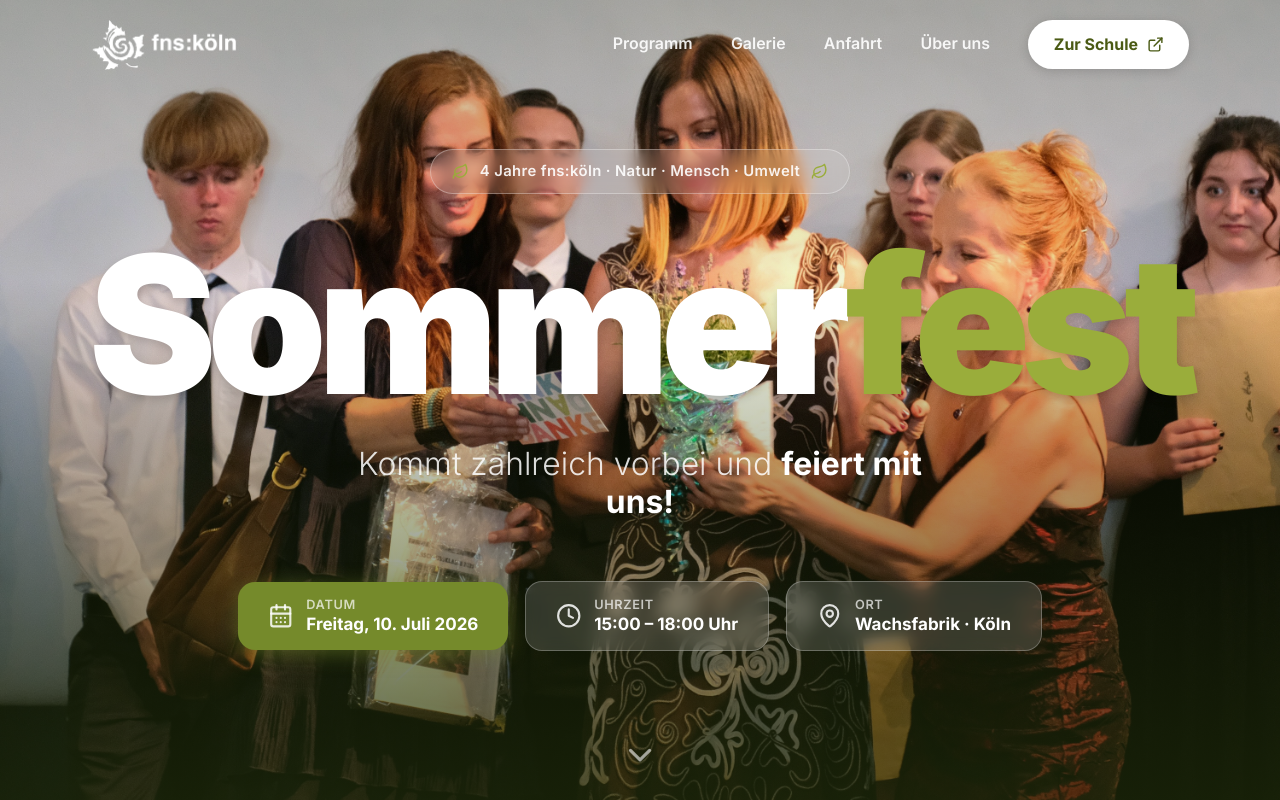
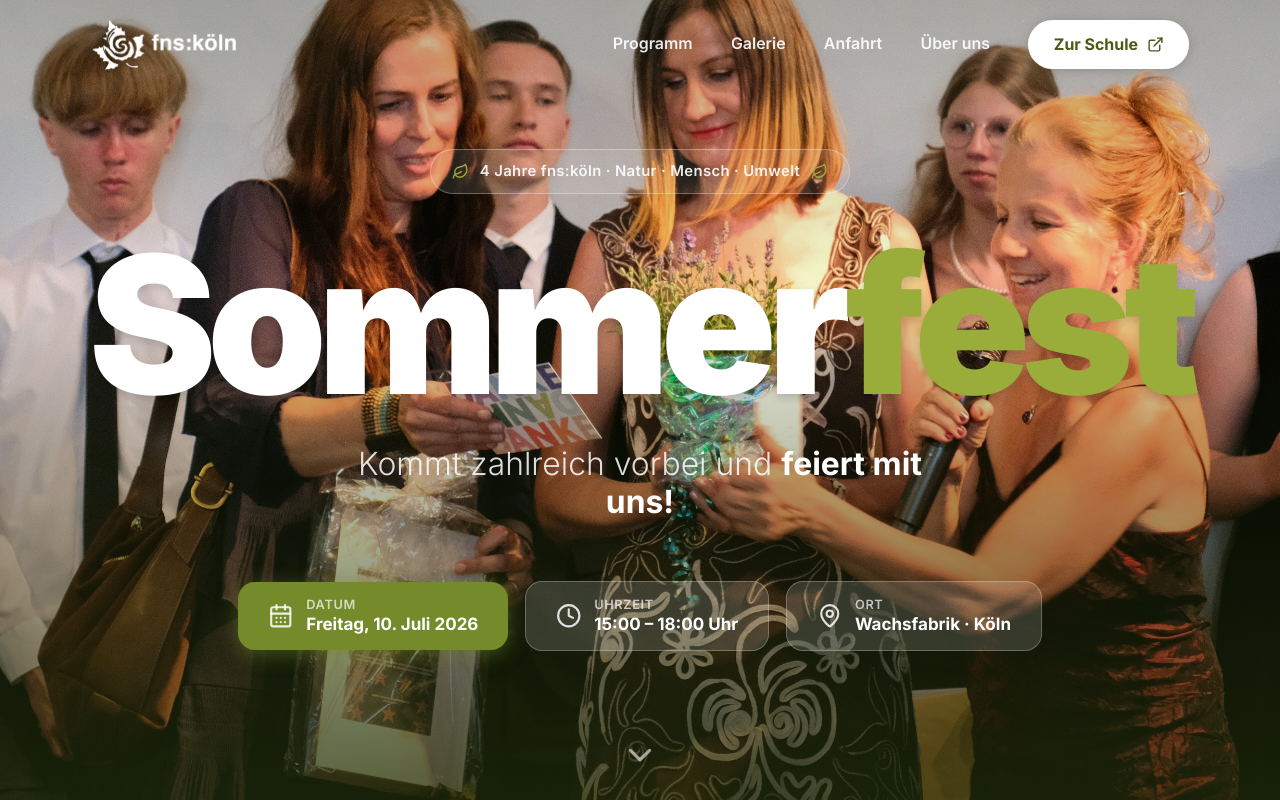
Before and after one commit to Cassiexoxo92/sommerfest-fns-koeln, a Next.js app: page / in a window 1280 px wide. Shown: the top 800 px of the page. Built offline with nearby package versions, Linux system fonts and the light colour scheme.

Commit message:
feat: add scroll-linked parallax to hero (background drift + content fade, respects reduced-motion)

```diff
--- a/src/components/Hero.tsx
+++ b/src/components/Hero.tsx
@@ -2,7 +2,7 @@
 
 import { useRef, useState, useEffect, useCallback } from "react";
 import Image from "next/image";
-import { motion } from "framer-motion";
+import { motion, useScroll, useTransform, useReducedMotion } from "framer-motion";
 import { ChevronDown, MapPin, Clock, CalendarDays, Leaf } from "lucide-react";
 
 export function Hero() {
@@ -44,6 +44,22 @@ export function Hero() {
     return () => { if (el) obs.unobserve(el); };
   }, [isMobile, play, pause]);
 
+  // Scroll-linked parallax: background drifts slower than scroll (depth),
+  // content gently ascends + fades. Disabled for reduced-motion users.
+  const reduce = useReducedMotion();
+  const { scrollYProgress } = useScroll({
+    target: sectionRef,
+    offset: ["start start", "end start"],
+  });
+  const bgYRaw           = useTransform(scrollYProgress, [0, 1], ["0%", "9%"]);
+  const contentYRaw      = useTransform(scrollYProgress, [0, 1], ["0%", "-14%"]);
+  const contentOpacityRaw = useTransform(scrollYProgress, [0, 0.55], [1, 0]);
+
+  const bgY            = reduce ? "0%" : bgYRaw;
+  const bgScale        = reduce ? 1 : 1.22;
+  const contentY       = reduce ? "0%" : contentYRaw;
+  const contentOpacity = reduce ? 1 : contentOpacityRaw;
+
   return (
     <section
       id="hero"
@@ -53,6 +69,8 @@ export function Hero() {
       onMouseLeave={onLeave}
       aria-label="fns:köln Sommerfest 2026"
     >
+      {/* Parallax media layer — image + hover video drift together, slower than scroll */}
+      <motion.div className="absolute inset-0" style={{ y: bgY, scale: bgScale }}>
         <Image src="/images/foto2.jpg" alt="" fill priority quality={85}
           className="object-cover object-center" sizes="100vw" aria-hidden="true" />
 
@@ -61,10 +79,14 @@ export function Hero() {
           style={{ opacity: hovered && videoReady ? 1 : 0 }}
           src="/video/hover-reel.mp4" muted loop playsInline preload="metadata"
           onCanPlay={() => setVideoReady(true)} aria-hidden="true" />
+      </motion.div>
 
       <div className="hero-overlay absolute inset-0" aria-hidden="true" />
 
-      <div className="relative z-10 h-full flex flex-col items-center justify-center text-center px-6">
+      <motion.div
+        style={{ y: contentY, opacity: contentOpacity }}
+        className="relative z-10 h-full flex flex-col items-center justify-center text-center px-6"
+      >
 
         {/* Ribbon */}
         <motion.div
@@ -130,7 +152,7 @@ export function Hero() {
             </div>
           </div>
         </motion.div>
-      </div>
+      </motion.div>
 
       <motion.button
         initial={{ opacity: 0 }} animate={{ opacity: 1 }}
```
Lines whose indentation alone changed are shown as unchanged.
